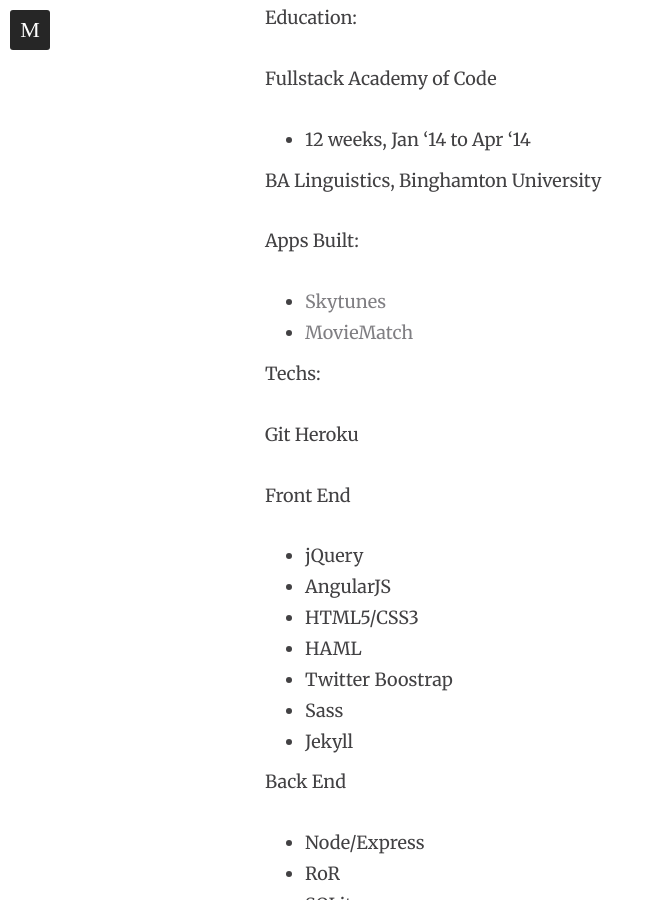
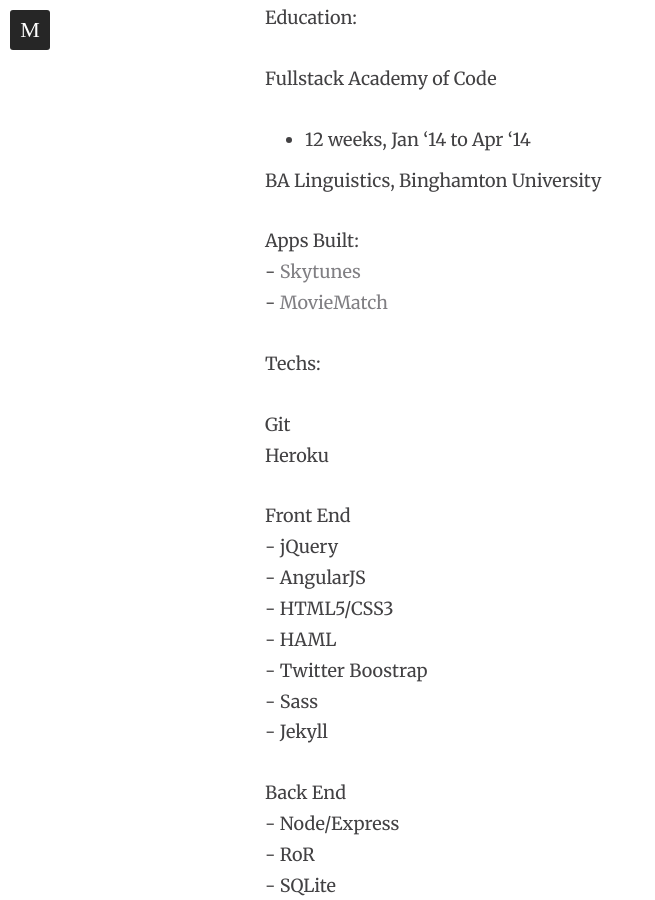
Before and after one commit to danieldaugherty/danieldaugherty.github.io, a Jekyll site: the page built from bio.md, in a window 1280 px wide and 900 px high, scrolled down 861 px. Shown: the whole window, without its empty margins (0-655 px from the left). Built offline with Jekyll 4.4.1, drawn with Linux system fonts in a browser that asks for light colours; nearby versions of some CDN libraries; some of the changed text lies outside the part shown.

Commit message:
fixed bio line breaks

```diff
--- a/bio.md
+++ b/bio.md
@@ -12,26 +12,26 @@
 BA Linguistics, Binghamton University
 
 Apps Built:
-- <a href="//skytunesofficial.herokuapp.com">Skytunes</a>
-- <a href="//moviematch.herokuapp.com">MovieMatch</a>
+<br>- <a href="//skytunesofficial.herokuapp.com">Skytunes</a>
+<br>- <a href="//moviematch.herokuapp.com">MovieMatch</a>
 
 Techs:
 
-Git
+Git<br>
 Heroku
 
 Front End
-- jQuery
-- AngularJS
-- HTML5/CSS3
-- HAML
-- Twitter Boostrap
-- Sass
-- Jekyll
+<br>- jQuery
+<br>- AngularJS
+<br>- HTML5/CSS3
+<br>- HAML
+<br>- Twitter Boostrap
+<br>- Sass
+<br>- Jekyll
 
 Back End
-- Node/Express
-- RoR
-- SQLite
-- MongoDB
-- Mongoid
+<br>- Node/Express
+<br>- RoR
+<br>- SQLite
+<br>- MongoDB
+<br>- Mongoid
```
